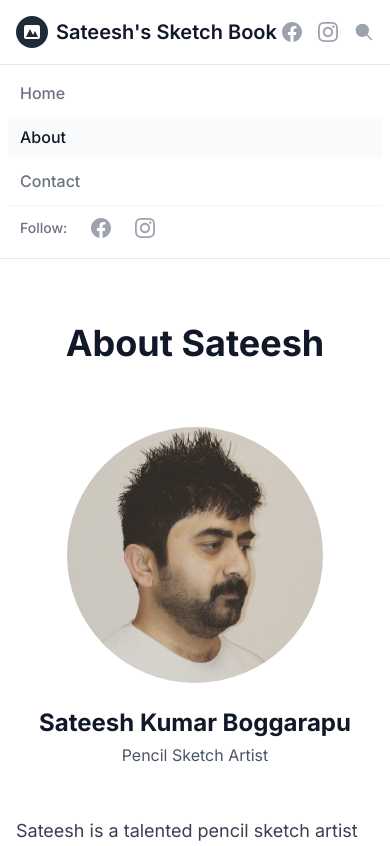
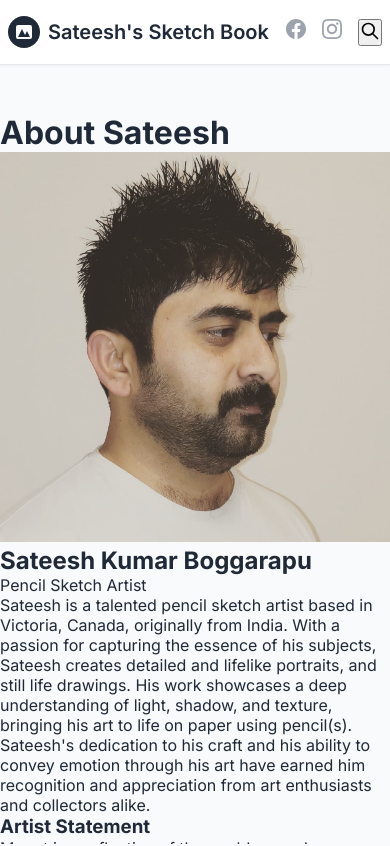
Before and after one commit to sat33shgit/SketchesWebsite, a React (Vite) app: page /about in a window 390 px wide. Shown: the top 846 px of the page. Built offline with nearby package versions, Linux system fonts and the light colour scheme.

Commit message:
Complete CSS rewrite: Replace Tailwind with direct CSS implementation

```diff
--- a/src/App.jsx
+++ b/src/App.jsx
@@ -10,9 +10,9 @@ import './App.css'
 function App() {
   return (
     <Router>
-      <div className="min-h-screen flex flex-col">
+      <div className="app">
         <Navbar />
-        <main className="flex-grow">
+        <main className="content">
           <Routes>
             <Route path="/" element={<Gallery />} />
             <Route path="/gallery" element={<Gallery />} />
--- a/src/components/Navbar.jsx
+++ b/src/components/Navbar.jsx
@@ -11,64 +11,50 @@ const Navbar = () => {
   }
 
   return (
-    <nav className="bg-white shadow-sm border-b border-gray-200">
-      <div className="max-w-7xl mx-auto px-4 sm:px-6 lg:px-8">
-        <div className="flex justify-between items-center h-16">
+    <nav>
+      <div className="nav-container">
         {/* Logo */}
-          <Link to="/" className="flex items-center space-x-2">
-            <div className="w-8 h-8 bg-gray-800 rounded-full flex items-center justify-center">
-              <svg className="w-5 h-5 text-white" fill="currentColor" viewBox="0 0 20 20">
+        <Link to="/" className="logo">
+          <div className="logo-icon">
+            <svg width="20" height="20" fill="currentColor" viewBox="0 0 20 20">
               <path fillRule="evenodd" d="M4 3a2 2 0 00-2 2v10a2 2 0 002 2h12a2 2 0 002-2V5a2 2 0 00-2-2H4zm12 12H4l4-8 3 6 2-4 3 6z" clipRule="evenodd" />
             </svg>
           </div>
-            <span className="text-xl font-semibold text-gray-900">Sateesh's Sketch Book</span>
+          <span className="logo-text">Sateesh's Sketch Book</span>
         </Link>
 
         {/* Navigation Links */}
-          <div className="hidden md:flex items-center space-x-8">
+        <div className="nav-links">
           <Link
             to="/"
-              className={`text-sm font-medium transition-colors ${
-                isActive('/')
-                  ? 'text-gray-900 border-b-2 border-gray-900 pb-1'
-                  : 'text-gray-500 hover:text-gray-900'
-              }`}
+            className={isActive('/') ? 'active' : ''}
           >
             Home
           </Link>
           <Link
             to="/about"
-              className={`text-sm font-medium transition-colors ${
-                isActive('/about')
-                  ? 'text-gray-900 border-b-2 border-gray-900 pb-1'
-                  : 'text-gray-500 hover:text-gray-900'
-              }`}
+            className={isActive('/about') ? 'active' : ''}
           >
             About
           </Link>
           <Link
             to="/contact"
-              className={`text-sm font-medium transition-colors ${
-                isActive('/contact')
-                  ? 'text-gray-900 border-b-2 border-gray-900 pb-1'
-                  : 'text-gray-500 hover:text-gray-900'
-              }`}
+            className={isActive('/contact') ? 'active' : ''}
           >
             Contact
           </Link>
         </div>
 
         {/* Right side icons */}
-          <div className="flex items-center space-x-4">
+        <div className="social-links">
           {/* Facebook Link */}
           <a
             href="https://www.facebook.com/media/set/?set=a.367537920160&type=3"
             target="_blank"
             rel="noopener noreferrer"
-              className="text-gray-400 hover:text-blue-600 transition-colors"
             title="Visit on Facebook"
           >
-              <svg className="w-5 h-5" fill="currentColor" viewBox="0 0 24 24">
+            <svg width="20" height="20" fill="currentColor" viewBox="0 0 24 24">
               <path d="M24 12.073c0-6.627-5.373-12-12-12s-12 5.373-12 12c0 5.99 4.388 10.954 10.125 11.854v-8.385H7.078v-3.47h3.047V9.43c0-3.007 1.792-4.669 4.533-4.669 1.312 0 2.686.235 2.686.235v2.953H15.83c-1.491 0-1.956.925-1.956 1.874v2.25h3.328l-.532 3.47h-2.796v8.385C19.612 23.027 24 18.062 24 12.073z"/>
             </svg>
           </a>
@@ -78,84 +64,19 @@ const Navbar = () => {
             href="https://www.instagram.com/boggarapusateeshkumar/"
             target="_blank"
             rel="noopener noreferrer"
-              className="text-gray-400 hover:text-pink-600 transition-colors"
             title="Follow on Instagram"
           >
-              <svg className="w-5 h-5" fill="currentColor" viewBox="0 0 24 24">
+            <svg width="20" height="20" fill="currentColor" viewBox="0 0 24 24">
               <path d="M12 2.163c3.204 0 3.584.012 4.85.07 3.252.148 4.771 1.691 4.919 4.919.058 1.265.069 1.645.069 4.849 0 3.205-.012 3.584-.069 4.849-.149 3.225-1.664 4.771-4.919 4.919-1.266.058-1.644.07-4.85.07-3.204 0-3.584-.012-4.849-.07-3.26-.149-4.771-1.699-4.919-4.92-.058-1.265-.07-1.644-.07-4.849 0-3.204.013-3.583.07-4.849.149-3.227 1.664-4.771 4.919-4.919 1.266-.057 1.645-.069 4.849-.069zm0-2.163c-3.259 0-3.667.014-4.947.072-4.358.2-6.78 2.618-6.98 6.98-.059 1.281-.073 1.689-.073 4.948 0 3.259.014 3.668.072 4.948.2 4.358 2.618 6.78 6.98 6.98 1.281.058 1.689.072 4.948.072 3.259 0 3.668-.014 4.948-.072 4.354-.2 6.782-2.618 6.979-6.98.059-1.28.073-1.689.073-4.948 0-3.259-.014-3.667-.072-4.947-.196-4.354-2.617-6.78-6.979-6.98-1.281-.059-1.69-.073-4.949-.073zm0 5.838c-3.403 0-6.162 2.759-6.162 6.162s2.759 6.163 6.162 6.163 6.162-2.759 6.162-6.163c0-3.403-2.759-6.162-6.162-6.162zm0 10.162c-2.209 0-4-1.79-4-4 0-2.209 1.791-4 4-4s4 1.791 4 4c0 2.21-1.791 4-4 4zm6.406-11.845c-.796 0-1.441.645-1.441 1.44s.645 1.44 1.441 1.44c.795 0 1.439-.645 1.439-1.44s-.644-1.44-1.439-1.44z"/>
             </svg>
           </a>
 
           {/* Search Icon */}
-            <button className="text-gray-400 hover:text-gray-500">
-              <svg className="w-5 h-5" fill="none" stroke="currentColor" viewBox="0 0 24 24">
+          <button>
+            <svg width="20" height="20" fill="none" stroke="currentColor" viewBox="0 0 24 24">
               <path strokeLinecap="round" strokeLinejoin="round" strokeWidth={2} d="M21 21l-6-6m2-5a7 7 0 11-14 0 7 7 0 0114 0z" />
             </svg>
           </button>
-          </div>
-        </div>
-      </div>
-
-      {/* Mobile menu */}
-      <div className="md:hidden">
-        <div className="px-2 pt-2 pb-3 space-y-1 sm:px-3 border-t border-gray-200">
-          <Link
-            to="/"
-            className={`block px-3 py-2 text-base font-medium ${
-              isActive('/')
-                ? 'text-gray-900 bg-gray-50'
-                : 'text-gray-500 hover:text-gray-900 hover:bg-gray-50'
-            }`}
-          >
-            Home
-          </Link>
-          <Link
-            to="/about"
-            className={`block px-3 py-2 text-base font-medium ${
-              isActive('/about')
-                ? 'text-gray-900 bg-gray-50'
-                : 'text-gray-500 hover:text-gray-900 hover:bg-gray-50'
-            }`}
-          >
-            About
-          </Link>
-          <Link
-            to="/contact"
-            className={`block px-3 py-2 text-base font-medium ${
-              isActive('/contact')
-                ? 'text-gray-900 bg-gray-50'
-                : 'text-gray-500 hover:text-gray-900 hover:bg-gray-50'
-            }`}
-          >
-            Contact
-          </Link>
-
-          {/* Social Media Links for Mobile */}
-          <div className="flex items-center space-x-6 px-3 py-2 border-t border-gray-100 mt-2 pt-3">
-            <span className="text-sm font-medium text-gray-500">Follow:</span>
-            <a
-              href="https://www.facebook.com/media/set/?set=a.367537920160&type=3"
-              target="_blank"
-              rel="noopener noreferrer"
-              className="text-gray-400 hover:text-blue-600 transition-colors"
-              title="Visit on Facebook"
-            >
-              <svg className="w-5 h-5" fill="currentColor" viewBox="0 0 24 24">
-                <path d="M24 12.073c0-6.627-5.373-12-12-12s-12 5.373-12 12c0 5.99 4.388 10.954 10.125 11.854v-8.385H7.078v-3.47h3.047V9.43c0-3.007 1.792-4.669 4.533-4.669 1.312 0 2.686.235 2.686.235v2.953H15.83c-1.491 0-1.956.925-1.956 1.874v2.25h3.328l-.532 3.47h-2.796v8.385C19.612 23.027 24 18.062 24 12.073z"/>
-              </svg>
-            </a>
-            <a
-              href="https://www.instagram.com/boggarapusateeshkumar/"
-              target="_blank"
-              rel="noopener noreferrer"
-              className="text-gray-400 hover:text-pink-600 transition-colors"
-              title="Follow on Instagram"
-            >
-              <svg className="w-5 h-5" fill="currentColor" viewBox="0 0 24 24">
-                <path d="M12 2.163c3.204 0 3.584.012 4.85.07 3.252.148 4.771 1.691 4.919 4.919.058 1.265.069 1.645.069 4.849 0 3.205-.012 3.584-.069 4.849-.149 3.225-1.664 4.771-4.919 4.919-1.266.058-1.644.07-4.85.07-3.204 0-3.584-.012-4.849-.07-3.26-.149-4.771-1.699-4.919-4.92-.058-1.265-.07-1.644-.07-4.849 0-3.204.013-3.583.07-4.849.149-3.227 1.664-4.771 4.919-4.919 1.266-.057 1.645-.069 4.849-.069zm0-2.163c-3.259 0-3.667.014-4.947.072-4.358.2-6.78 2.618-6.98 6.98-.059 1.281-.073 1.689-.073 4.948 0 3.259.014 3.668.072 4.948.2 4.358 2.618 6.78 6.98 6.98 1.281.058 1.689.072 4.948.072 3.259 0 3.668-.014 4.948-.072 4.354-.2 6.782-2.618 6.979-6.98.059-1.28.073-1.689.073-4.948 0-3.259-.014-3.667-.072-4.947-.196-4.354-2.617-6.78-6.979-6.98-1.281-.059-1.69-.073-4.949-.073zm0 5.838c-3.403 0-6.162 2.759-6.162 6.162s2.759 6.163 6.162 6.163 6.162-2.759 6.162-6.163c0-3.403-2.759-6.162-6.162-6.162zm0 10.162c-2.209 0-4-1.79-4-4 0-2.209 1.791-4 4-4s4 1.791 4 4c0 2.21-1.791 4-4 4zm6.406-11.845c-.796 0-1.441.645-1.441 1.44s.645 1.44 1.441 1.44c.795 0 1.439-.645 1.439-1.44s-.644-1.44-1.439-1.44z"/>
-              </svg>
-            </a>
-          </div>
         </div>
       </div>
     </nav>
--- a/src/index.css
+++ b/src/index.css
@@ -1,236 +1,318 @@
-@tailwind base;
-@tailwind components;
-@tailwind utilities;
+/* Simple, direct CSS that will work without Tailwind */
 
-/* Reset and base styles */
-*,
-*::before,
-*::after {
+* {
+  margin: 0;
+  padding: 0;
   box-sizing: border-box;
 }
 
-html {
+html, body {
+  height: 100%;
   font-family: 'Inter', system-ui, sans-serif;
-  line-height: 1.6;
+  background-color: #f9fafb;
+  color: #1f2937;
+  overflow-x: hidden;
+}
+
+/* App layout */
+#root {
+  min-height: 100vh;
+  display: flex;
+  flex-direction: column;
+}
+
+/* Navigation */
+nav {
+  background: white;
+  border-bottom: 1px solid #e5e7eb;
+  box-shadow: 0 1px 2px rgba(0, 0, 0, 0.05);
+  position: sticky;
+  top: 0;
+  z-index: 10;
+}
+
+nav .nav-container {
+  max-width: 1280px;
+  margin: 0 auto;
+  padding: 0 1rem;
+  display: flex;
+  justify-content: space-between;
+  align-items: center;
+  height: 64px;
+}
+
+nav .logo {
+  display: flex;
+  align-items: center;
+  gap: 0.5rem;
+  text-decoration: none;
   color: #1f2937;
 }
 
-body {
-  margin: 0;
-  padding: 0;
-  background-color: #ffffff;
-  -webkit-font-smoothing: antialiased;
-  -moz-osx-font-smoothing: grayscale;
+nav .logo-icon {
+  width: 32px;
+  height: 32px;
+  background: #1f2937;
+  border-radius: 50%;
+  display: flex;
+  align-items: center;
+  justify-content: center;
+  color: white;
 }
 
-/* Comprehensive fallback styles */
-.min-h-screen { min-height: 100vh; }
-.flex { display: flex; }
-.flex-col { flex-direction: column; }
-.flex-grow { flex-grow: 1; }
-.items-center { align-items: center; }
-.justify-center { justify-content: center; }
-.justify-between { justify-content: space-between; }
-.space-x-2 > * + * { margin-left: 0.5rem; }
-.space-x-4 > * + * { margin-left: 1rem; }
-.space-x-6 > * + * { margin-left: 1.5rem; }
-.space-x-8 > * + * { margin-left: 2rem; }
-.space-y-1 > * + * { margin-top: 0.25rem; }
-
-/* Layout */
-.max-w-7xl { max-width: 80rem; }
-.max-w-3xl { max-width: 48rem; }
-.mx-auto { margin-left: auto; margin-right: auto; }
-.container { max-width: 1200px; margin: 0 auto; padding: 0 1rem; }
-
-/* Padding and margins */
-.p-2 { padding: 0.5rem; }
-.p-3 { padding: 0.75rem; }
-.p-4 { padding: 1rem; }
-.p-6 { padding: 1.5rem; }
-.px-2 { padding-left: 0.5rem; padding-right: 0.5rem; }
-.px-3 { padding-left: 0.75rem; padding-right: 0.75rem; }
-.px-4 { padding-left: 1rem; padding-right: 1rem; }
-.py-2 { padding-top: 0.5rem; padding-bottom: 0.5rem; }
-.py-3 { padding-top: 0.75rem; padding-bottom: 0.75rem; }
-.py-12 { padding-top: 3rem; padding-bottom: 3rem; }
-.pt-2 { padding-top: 0.5rem; }
-.pt-3 { padding-top: 0.75rem; }
-.pb-1 { padding-bottom: 0.25rem; }
-.pb-3 { padding-bottom: 0.75rem; }
-
-.m-0 { margin: 0; }
-.mb-2 { margin-bottom: 0.5rem; }
-.mb-3 { margin-bottom: 0.75rem; }
-.mb-4 { margin-bottom: 1rem; }
-.mb-8 { margin-bottom: 2rem; }
-.mb-16 { margin-bottom: 4rem; }
-.mt-1 { margin-top: 0.25rem; }
-.mt-2 { margin-top: 0.5rem; }
-.ml-2 { margin-left: 0.5rem; }
-
-/* Grid - Force proper grid layout */
-.grid {
-  display: grid !important;
+nav .logo-text {
+  font-size: 1.25rem;
+  font-weight: 600;
 }
 
-.grid-cols-1 {
-  grid-template-columns: repeat(1, minmax(0, 1fr)) !important;
+nav .nav-links {
+  display: flex;
+  gap: 2rem;
 }
 
-.gap-8 {
-  gap: 2rem !important;
+nav .nav-links a {
+  text-decoration: none;
+  color: #6b7280;
+  font-weight: 500;
+  transition: color 0.2s;
 }
 
-/* Responsive grid - Force at all breakpoints */
+nav .nav-links a:hover,
+nav .nav-links a.active {
+  color: #1f2937;
+}
+
+nav .social-links {
+  display: flex;
+  gap: 1rem;
+}
+
+nav .social-links a {
+  color: #9ca3af;
+  transition: color 0.2s;
+}
+
+nav .social-links a:hover {
+  color: #2563eb;
+}
+
+/* Main content */
+main {
+  flex: 1;
+  padding: 3rem 0;
+}
+
+.page-container {
+  max-width: 1280px;
+  margin: 0 auto;
+  padding: 0 1rem;
+}
+
+/* Gallery header */
+.gallery-header {
+  text-align: center;
+  margin-bottom: 4rem;
+}
+
+.gallery-title {
+  font-size: 2.25rem;
+  font-weight: 700;
+  color: #1f2937;
+  margin-bottom: 1rem;
+}
+
+.gallery-description {
+  font-size: 1.125rem;
+  color: #6b7280;
+  max-width: 768px;
+  margin: 0 auto;
+  line-height: 1.6;
+}
+
+/* Gallery grid - Simple and direct */
+.gallery-grid {
+  display: grid;
+  grid-template-columns: 1fr;
+  gap: 2rem;
+}
+
 @media (min-width: 768px) {
-  .md\\:grid-cols-2 {
-    grid-template-columns: repeat(2, minmax(0, 1fr)) !important;
+  .gallery-grid {
+    grid-template-columns: repeat(2, 1fr);
   }
-  .md\\:flex { display: flex; }
-  .md\\:hidden { display: none; }
 }
 
 @media (min-width: 1024px) {
-  .lg\\:grid-cols-3 {
-    grid-template-columns: repeat(3, minmax(0, 1fr)) !important;
+  .gallery-grid {
+    grid-template-columns: repeat(3, 1fr);
   }
-  .lg\\:px-8 { padding-left: 2rem; padding-right: 2rem; }
 }
 
-@media (min-width: 640px) {
-  .sm\\:px-3 { padding-left: 0.75rem; padding-right: 0.75rem; }
-  .sm\\:px-6 { padding-left: 1.5rem; padding-right: 1.5rem; }
+/* Sketch cards */
+.sketch-card {
+  background: white;
+  border-radius: 0.5rem;
+  box-shadow: 0 4px 6px rgba(0, 0, 0, 0.1);
+  overflow: hidden;
+  transition: transform 0.2s, box-shadow 0.2s;
+  text-decoration: none;
+  color: inherit;
+  display: block;
 }
 
-/* Sizing */
-.w-5 { width: 1.25rem; }
-.w-8 { width: 2rem; }
-.w-16 { width: 4rem; }
-.w-full { width: 100%; }
-.h-5 { height: 1.25rem; }
-.h-8 { height: 2rem; }
-.h-16 { height: 4rem; }
-.h-full { height: 100%; }
-
-/* Aspect ratio - Force square thumbnails */
-.aspect-square {
-  aspect-ratio: 1 / 1 !important;
-  width: 100% !important;
-  height: auto !important;
+.sketch-card:hover {
+  transform: translateY(-2px);
+  box-shadow: 0 10px 25px rgba(0, 0, 0, 0.15);
 }
 
-/* Force thumbnail container sizing */
-.aspect-square img {
-  width: 100% !important;
-  height: 100% !important;
-  object-fit: cover !important;
+.sketch-image-container {
+  width: 100%;
+  height: 300px;
+  background: #f3f4f6;
+  position: relative;
+  overflow: hidden;
 }
 
-/* Colors */
-.bg-white { background-color: #ffffff; }
-.bg-gray-50 { background-color: #f9fafb; }
-.bg-gray-100 { background-color: #f3f4f6; }
-.bg-gray-800 { background-color: #1f2937; }
-.text-white { color: #ffffff; }
-.text-gray-300 { color: #d1d5db; }
-.text-gray-400 { color: #9ca3af; }
-.text-gray-500 { color: #6b7280; }
-.text-gray-600 { color: #4b5563; }
-.text-gray-800 { color: #1f2937; }
-.text-gray-900 { color: #111827; }
-.border-gray-100 { border-color: #f3f4f6; }
-.border-gray-200 { border-color: #e5e7eb; }
-.border-gray-900 { border-color: #111827; }
-
-/* Hover colors */
-.hover\\:text-gray-500:hover { color: #6b7280; }
-.hover\\:text-gray-900:hover { color: #111827; }
-.hover\\:text-blue-600:hover { color: #2563eb; }
-.hover\\:text-pink-600:hover { color: #db2777; }
-.hover\\:bg-gray-50:hover { background-color: #f9fafb; }
-
-/* Typography */
-.text-xs { font-size: 0.75rem; line-height: 1rem; }
-.text-sm { font-size: 0.875rem; line-height: 1.25rem; }
-.text-base { font-size: 1rem; line-height: 1.5rem; }
-.text-lg { font-size: 1.125rem; line-height: 1.75rem; }
-.text-xl { font-size: 1.25rem; line-height: 1.75rem; }
-.text-4xl { font-size: 2.25rem; line-height: 2.5rem; }
-.font-medium { font-weight: 500; }
-.font-semibold { font-weight: 600; }
-.font-bold { font-weight: 700; }
-.text-center { text-align: center; }
-
-/* Borders */
-.border { border-width: 1px; }
-.border-b { border-bottom-width: 1px; }
-.border-b-2 { border-bottom-width: 2px; }
-.border-t { border-top-width: 1px; }
-.rounded-full { border-radius: 9999px; }
-.rounded-lg { border-radius: 0.5rem; }
-.rounded-t-lg { border-top-left-radius: 0.5rem; border-top-right-radius: 0.5rem; }
-
-/* Shadows */
-.shadow-sm { box-shadow: 0 1px 2px 0 rgba(0, 0, 0, 0.05); }
-.shadow-md { box-shadow: 0 4px 6px -1px rgba(0, 0, 0, 0.1), 0 2px 4px -1px rgba(0, 0, 0, 0.06); }
-.shadow-lg { box-shadow: 0 10px 15px -3px rgba(0, 0, 0, 0.1), 0 4px 6px -2px rgba(0, 0, 0, 0.05); }
-.hover\\:shadow-lg:hover { box-shadow: 0 10px 15px -3px rgba(0, 0, 0, 0.1), 0 4px 6px -2px rgba(0, 0, 0, 0.05); }
-
-/* Display utilities */
-.block { display: block; }
-.inline-block { display: inline-block; }
-.hidden { display: none; }
-.overflow-hidden { overflow: hidden; }
-
-/* Positioning */
-.relative { position: relative; }
-
-/* Object fit */
-.object-cover { object-fit: cover; }
-
-/* Transforms and transitions */
-.transition-colors { transition: color 0.15s ease-in-out, background-color 0.15s ease-in-out, border-color 0.15s ease-in-out; }
-.transition-transform { transition: transform 0.3s ease-in-out; }
-.group:hover .group-hover\\:scale-105 { transform: scale(1.05); }
-.duration-300 { transition-duration: 300ms; }
-
-/* Mobile responsive utilities */
-@media (max-width: 767px) {
-  .md\\:hidden { display: block; }
+.sketch-image {
+  width: 100%;
+  height: 100%;
+  object-fit: cover;
+  transition: transform 0.3s;
 }
 
-/* Fill utilities for SVG */
-svg { fill: currentColor; }
-
-/* Thumbnail card styling - Force proper layout */
-.group {
-  display: block !important;
-  background: white !important;
-  border-radius: 0.5rem !important;
-  box-shadow: 0 4px 6px -1px rgba(0, 0, 0, 0.1), 0 2px 4px -1px rgba(0, 0, 0, 0.06) !important;
-  overflow: hidden !important;
-  transition: box-shadow 0.3s ease !important;
+.sketch-card:hover .sketch-image {
+  transform: scale(1.05);
 }
 
-.group:hover {
-  box-shadow: 0 10px 15px -3px rgba(0, 0, 0, 0.1), 0 4px 6px -2px rgba(0, 0, 0, 0.05) !important;
+.no-image-placeholder {
+  width: 100%;
+  height: 100%;
+  display: flex;
+  flex-direction: column;
+  align-items: center;
+  justify-content: center;
+  color: #9ca3af;
 }
 
-/* Force thumbnail image containers */
-.group .aspect-square {
-  background-color: #f3f4f6 !important;
-  border-top-left-radius: 0.5rem !important;
-  border-top-right-radius: 0.5rem !important;
-  overflow: hidden !important;
-  position: relative !important;
+.no-image-icon {
+  width: 64px;
+  height: 64px;
+  margin-bottom: 1rem;
 }
 
-/* Rich text content styles */
-.rich-text-content {
-  line-height: 1.7;
+/* Card content */
+.sketch-card-content {
+  padding: 1.5rem;
 }
 
+.sketch-title {
+  font-size: 1.25rem;
+  font-weight: 600;
+  color: #1f2937;
+  margin-bottom: 0.5rem;
+  line-height: 1.4;
+}
+
+.sketch-date {
+  font-size: 0.875rem;
+  color: #6b7280;
+  margin-bottom: 0.75rem;
+}
+
+.sketch-card-footer {
+  display: flex;
+  justify-content: space-between;
+  align-items: center;
+}
+
+.sketch-category {
+  background: #f3f4f6;
+  color: #1f2937;
+  font-size: 0.75rem;
+  padding: 0.25rem 0.75rem;
+  border-radius: 9999px;
+  font-weight: 500;
+}
+
+/* Mobile responsive */
+@media (max-width: 767px) {
+  nav .nav-links {
+    display: none;
+  }
+
+  nav .nav-container {
+    padding: 0 0.5rem;
+  }
+
+  .gallery-title {
+    font-size: 1.875rem;
+  }
+
+  .gallery-description {
+    font-size: 1rem;
+  }
+
+  .page-container {
+    padding: 0 0.5rem;
+  }
+
+  .gallery-grid {
+    gap: 1.5rem;
+  }
+
+  .sketch-image-container {
+    height: 250px;
+  }
+
+  .sketch-card-content {
+    padding: 1rem;
+  }
+}
+
+/* Footer */
+footer {
+  background: white;
+  border-top: 1px solid #e5e7eb;
+  padding: 2rem 0;
+  margin-top: auto;
+}
+
+.footer-content {
+  max-width: 1280px;
+  margin: 0 auto;
+  padding: 0 1rem;
+  text-align: center;
+  color: #6b7280;
+}
+
+/* Utility classes */
+.hidden {
+  display: none;
+}
+
+.flex {
+  display: flex;
+}
+
+.items-center {
+  align-items: center;
+}
+
+.justify-between {
+  justify-content: space-between;
+}
+
+/* Override any conflicting styles */
+* {
+  box-sizing: border-box !important;
+}
+
+img {
+  max-width: 100%;
+  height: auto;
+}
+
+/* Rich text content */
 .rich-text-content p {
   margin-bottom: 1rem;
 }
@@ -241,10 +323,8 @@ svg { fill: currentColor; }
 
 .rich-text-content strong {
   font-weight: 600;
-  color: #111827;
 }
 
 .rich-text-content em {
   font-style: italic;
-  color: #374151;
 }
```
Also changed, not shown: src/pages/Gallery.jsx (+18 -24 lines). Lines whose indentation alone changed are shown as unchanged.
